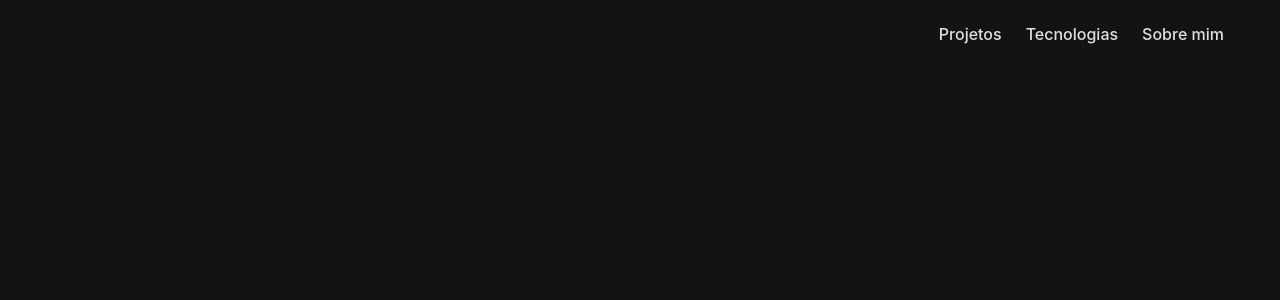
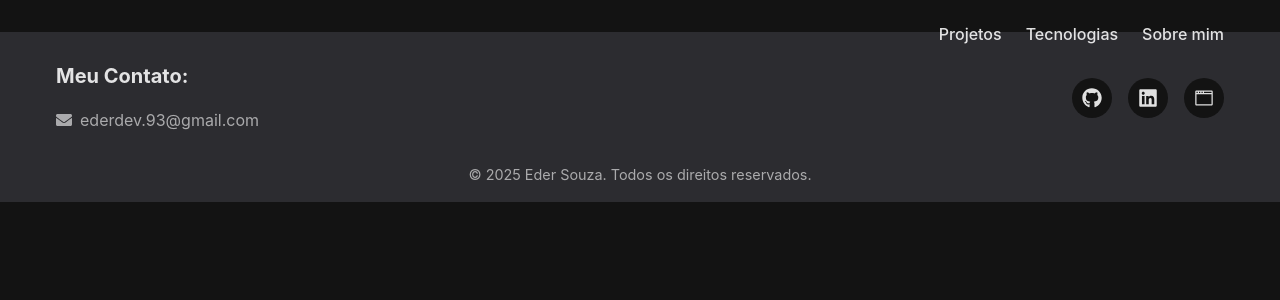
Before and after one commit to EderSouza93/RID183906_DESAFIO04, a React (Vite) app: page / in a window 1280 px wide. Shown: the top 300 px of the page. Built offline with nearby package versions, Linux system fonts and the light colour scheme.

Commit message:
Component Footer

```diff
--- a/src/App.tsx
+++ b/src/App.tsx
@@ -1,13 +1,12 @@
-import { Header } from "./components/Header/Header"
+import { Footer } from './components/Footer/Footer';
+import { Header } from './components/Header/Header';
 
-
-function App() {
-
+export default function App() {
   return (
     <>
-    <Header />
+      <Header />
+      <main></main>
+      <Footer />
     </>
-  )
+  );
 }
-
-export default App
--- /dev/null
+++ b/src/components/Footer/Footer.tsx
@@ -0,0 +1,59 @@
+import { FaEnvelope, FaGithub, FaLinkedin } from 'react-icons/fa';
+import { GoBrowser } from 'react-icons/go';
+import {
+  ContactInfo,
+  Container,
+  Content,
+  Copyright,
+  Email,
+  SocialLink,
+  SocialLinks,
+  Title,
+} from './styles';
+
+export const Footer = () => {
+  return (
+    <Container>
+      <Content>
+        <ContactInfo>
+          <Title> Meu Contato:</Title>
+          <Email>
+            <FaEnvelope />
+            <span>ederdev.93@gmail.com</span>
+          </Email>
+        </ContactInfo>
+
+        <SocialLinks>
+          <SocialLink
+            href="https://github.com/EderSouza93"
+            target="_blank"
+            rel="Github"
+            aria-label="Github"
+          >
+            <FaGithub />
+          </SocialLink>
+          <SocialLink
+            href="https://www.linkedin.com/in/ederaldo-souza-ribeiro-b518b773/"
+            target="_blank"
+            rel="LinkedIn"
+            aria-label="LinkedIn"
+          >
+            <FaLinkedin />
+          </SocialLink>
+          <SocialLink
+            href="https://eder-souza-dev.vercel.app/"
+            target="_blank"
+            rel="Site Oficial"
+            aria-label="Site Oficial"
+          >
+            <GoBrowser />
+          </SocialLink>
+        </SocialLinks>
+      </Content>
+
+      <Copyright>
+        © {new Date().getFullYear()} Eder Souza. Todos os direitos reservados.
+      </Copyright>
+    </Container>
+  );
+};
--- /dev/null
+++ b/src/components/Footer/styles.ts
@@ -0,0 +1,80 @@
+import styled from 'styled-components';
+
+export const Container = styled.footer`
+  background-color: ${({ theme }) => theme.colors.secondary};
+  padding: ${({ theme }) => theme.spacing[8]} 0
+    ${({ theme }) => theme.spacing[4]};
+  margin-top: ${({ theme }) => theme.spacing[8]};
+`;
+
+export const Content = styled.div`
+  max-width: 1200px;
+  margin: 0 auto;
+  padding: 0 ${({ theme }) => theme.spacing[4]};
+  display: flex;
+  justify-content: space-between;
+  align-items: center;
+
+  @media (max-width: ${({ theme }) => theme.breakpoints.mobile}) {
+    flex-direction: column;
+    gap: ${({ theme }) => theme.spacing[6]};
+  }
+`;
+
+export const ContactInfo = styled.div`
+  display: flex;
+  flex-direction: column;
+  gap: ${({ theme }) => theme.spacing[3]};
+`;
+
+export const Title = styled.h3`
+  font-size: 1.25rem;
+  font-weight: ${({ theme }) => theme.fontWeights.bold};
+  margin-bottom: ${({ theme }) => theme.spacing[2]};
+`;
+
+export const Email = styled.div`
+  display: flex;
+  align-items: center;
+  gap: ${({ theme }) => theme.spacing[2]};
+  color: ${({ theme }) => theme.colors.textSecondary};
+  transition: color ${({ theme }) => theme.transitions.fast};
+
+  &:hover {
+    color: ${({ theme }) => theme.colors.primary};
+  }
+`;
+
+export const SocialLinks = styled.div`
+  display: flex;
+  gap: ${({ theme }) => theme.spacing[4]};
+`;
+
+export const SocialLink = styled.a`
+  display: flex;
+  align-items: center;
+  justify-content: center;
+  width: 40px;
+  height: 40px;
+  border-radius: ${({ theme }) => theme.borderRadius.full};
+  color: ${({ theme }) => theme.colors.text};
+  background-color: ${({ theme }) => theme.colors.background};
+  font-size: 1.25rem;
+  transition:
+    background-color ${({ theme }) => theme.transitions.fast},
+    transform ${({ theme }) => theme.transitions.fast},
+    color ${({ theme }) => theme.transitions.fast};
+
+  &:hover {
+    background-color: ${({ theme }) => theme.colors.primary};
+    color: white;
+    transform: translateY(-3px);
+  }
+`;
+
+export const Copyright = styled.div`
+  text-align: center;
+  margin-top: ${({ theme }) => theme.spacing[8]};
+  color: ${({ theme }) => theme.colors.textSecondary};
+  font-size: 0.9rem;
+`;
--- a/src/components/Header/styles.ts
+++ b/src/components/Header/styles.ts
@@ -55,7 +55,7 @@ export const NavLinks = styled.div<{ isOpen: boolean }>`
     justify-content: flex-start;
     gap: ${({ theme }) => theme.spacing[8]};
   }
-`
+`;
 
 export const NavLink = styled.a`
   position: relative;
--- a/src/styles/GlobalStyles.ts
+++ b/src/styles/GlobalStyles.ts
@@ -1,5 +1,4 @@
 import { createGlobalStyle } from 'styled-components';
-
 
 export const GlobalStyles = createGlobalStyle`
   * {
```
Also changed, not shown: src/components/Header/Header.tsx (+10 -10 lines), src/main.tsx (+6 -6 lines).
